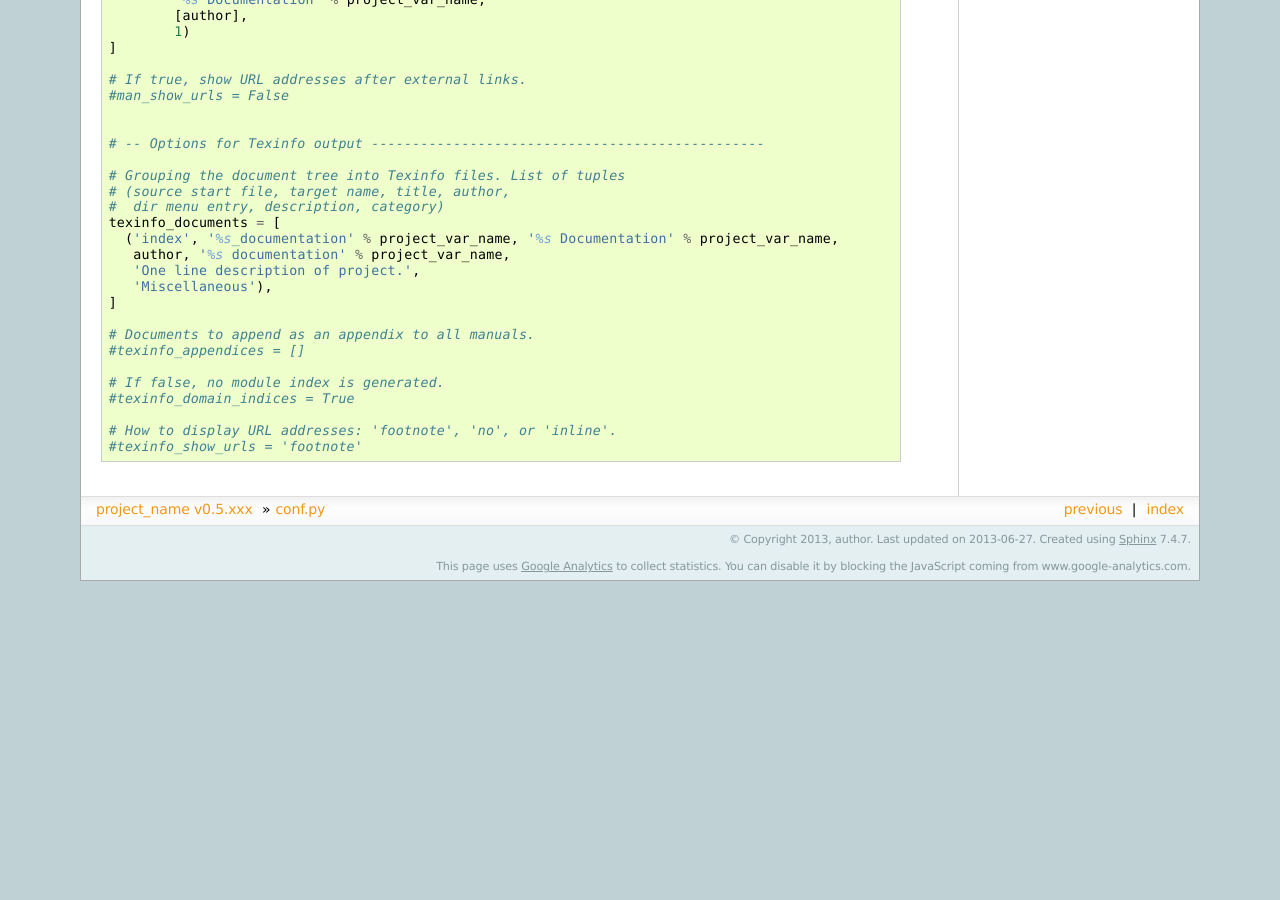
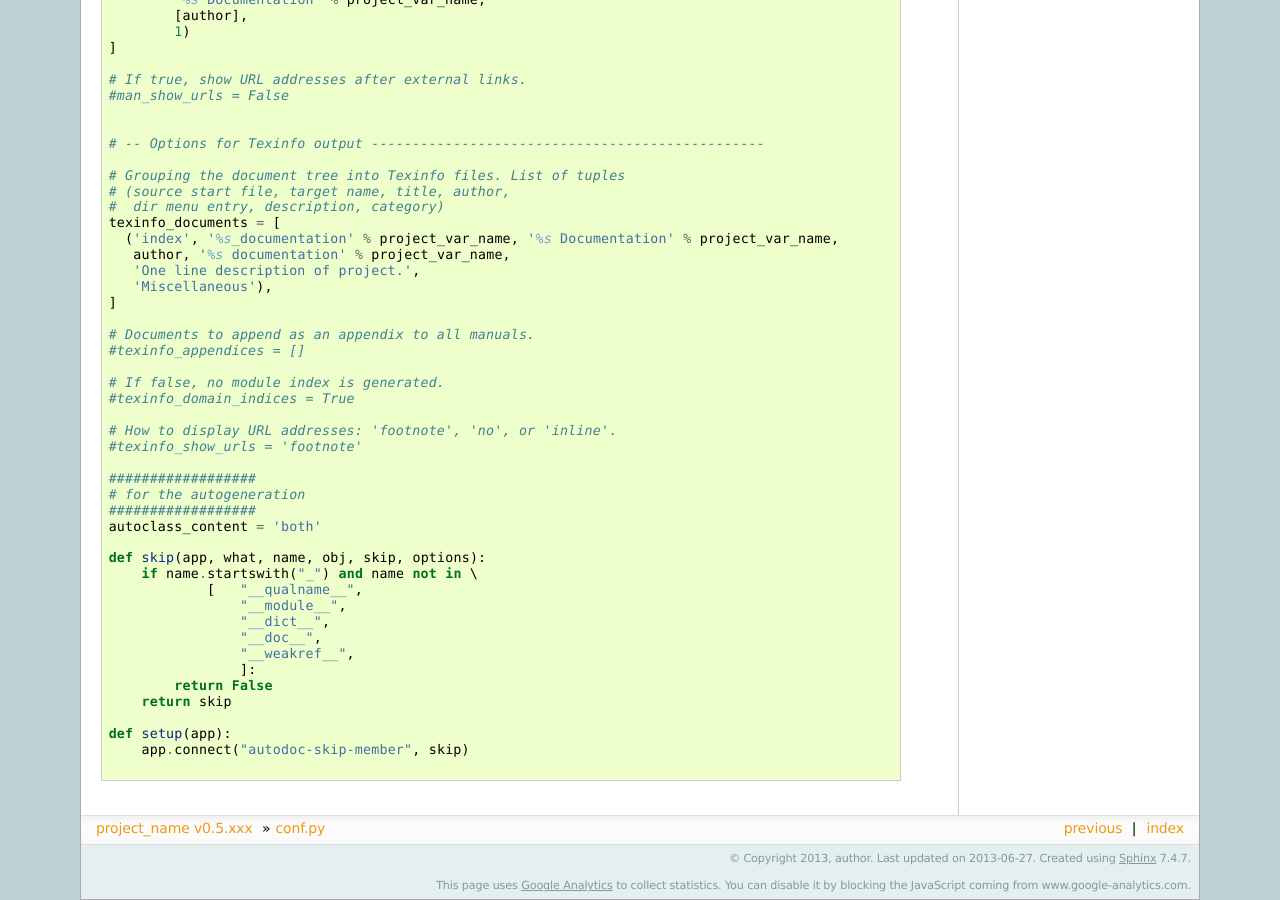
Before and after one commit to sdpython/python3_module_template, a Sphinx documentation site: the page built from _doc/sphinxdoc/source/confr_pyp.rst, in a window 1280 px wide and 900 px high, scrolled down 3799 px. Built offline with Sphinx 7.4.7, drawn with Linux system fonts in a browser that asks for light colours; formulas are drawn with MathJax 3; before the commit the page ends 4380 px from its top, so only the background shows below that.

Commit message:
refining the configuration file for the documentation

```diff
--- a/_doc/sphinxdoc/source/conf.py
+++ b/_doc/sphinxdoc/source/conf.py
@@ -252,3 +252,22 @@ texinfo_documents = [
 
 # How to display URL addresses: 'footnote', 'no', or 'inline'.
 #texinfo_show_urls = 'footnote'
+
+##################
+# for the autogeneration
+##################
+autoclass_content = 'both'
+
+def skip(app, what, name, obj, skip, options):
+    if name.startswith("_") and name not in \
+            [   "__qualname__",
+                "__module__",
+                "__dict__",
+                "__doc__",
+                "__weakref__",
+                ]:
+        return False
+    return skip
+
+def setup(app):
+    app.connect("autodoc-skip-member", skip)
```
